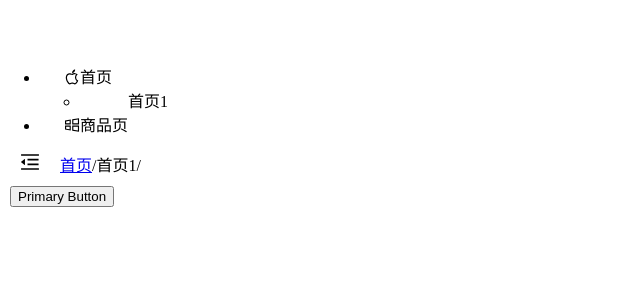
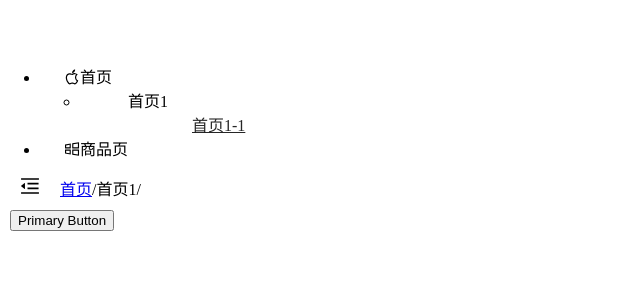
Before and after one commit to OVYVO/admin_client_template, a Vue app: page /home1 in a window 1280 px wide. Shown: the top 300 px of the page, without its empty margins (0-640 px from the left). Built offline with nearby package versions, Linux system fonts and the light colour scheme.

Commit message:
:zap: perf: 路由递归及高亮优化

```diff
--- a/src/layout/index.vue
+++ b/src/layout/index.vue
@@ -40,19 +40,21 @@ watch(
   () => route.matched,
   val => {
     const handleRouterTree: Array<routerTreeType | any> = val.length
-      ? val.map(item => {
+      ? val
+          .map(item => {
             return {
               key: item.path,
               name: item.name,
               title: item?.meta?.title,
-            visible: item.meta?.visible
+              visible: item.meta?.visible ?? true
             }
           })
+          .filter(it => it.visible)
       : []
     if (handleRouterTree.length) {
       routerTree.value = handleRouterTree
       openKeys.value = handleRouterTree.map(it => it.name)
-      //selectedKeys.value = [handleRouterTree[handleRouterTree.length - 1].name]
+      selectedKeys.value = [handleRouterTree[handleRouterTree.length - 1].name]
     }
   },
   {
@@ -73,11 +75,12 @@ const filterRoute = (routes: AppRouteRecordRaw[]): AppRouteRecordRaw[] => {
     if (item.children && item.children.length) {
       filterRoute(item.children)
     }
+    if (!item?.children?.length) {
+      delete item['children']
+    }
   })
   return routes
 }
-
-console.log(routerList.value)
 
 const menuItemClick = (item: AppRouteRecordRaw) => {
   title.value = item.name ? item.name : ''
--- a/src/layout/sideBar.vue
+++ b/src/layout/sideBar.vue
@@ -13,7 +13,7 @@
         <template v-if="!item.children">
           <router-link :to="item.path">
             <a-menu-item
-              v-if="!item.meta.hasOwnProperty('visible') || item.meta.visible"
+              v-if="item.meta?.visible ?? true"
               :key="item.name"
               class="a-menu-item-a"
               @click="menuItemClick(item)">
@@ -43,7 +43,7 @@ interface Props {
   collapsed?: boolean
 }
 
-withDefaults(defineProps<Props>(), {
+const props = withDefaults(defineProps<Props>(), {
   collapsed: false
 })
 
--- a/src/layout/subMenu.vue
+++ b/src/layout/subMenu.vue
@@ -5,10 +5,7 @@
     <template v-for="item in menuInfo.children" :key="item.key">
       <template v-if="!item.children">
         <router-link :to="item.path">
-          <a-menu-item
-            v-if="!item.meta.hasOwnProperty('visible') || item.meta.visible"
-            :key="item.name"
-            @click="menuItemClick(item)">
+          <a-menu-item v-if="item.meta?.visible ?? true" :key="item.name" @click="menuItemClick(item)">
             {{ item.meta.title }}
           </a-menu-item>
         </router-link>
--- a/src/router/modules/home.ts
+++ b/src/router/modules/home.ts
@@ -23,9 +23,19 @@ const basicRoutes: AppRouteRecordRaw[] = [
             name: 'edit',
             component: () => import('@/views/index.vue'),
             meta: {
-              title: '首页1-1',
-              visible: false
-            }
+              title: '首页1-1'
+            },
+            children: [
+              {
+                path: '/home1/edit/1',
+                name: 'edit1',
+                component: () => import('@/views/index.vue'),
+                meta: {
+                  title: '首页1-1',
+                  visible: false
+                }
+              }
+            ]
           }
         ]
       }
```
Lines whose indentation alone changed are shown as unchanged.
